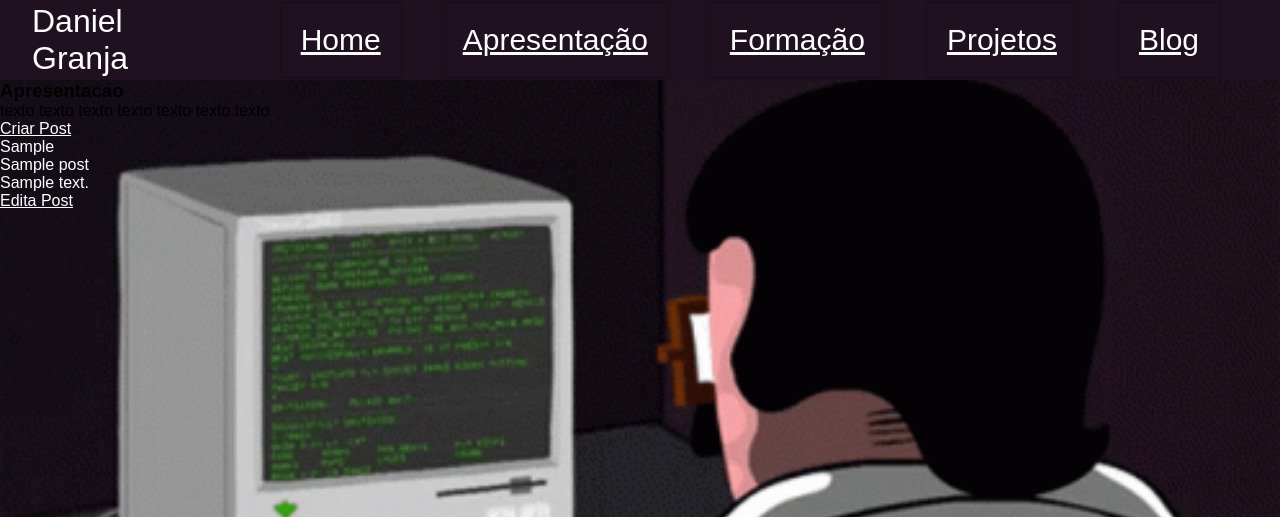
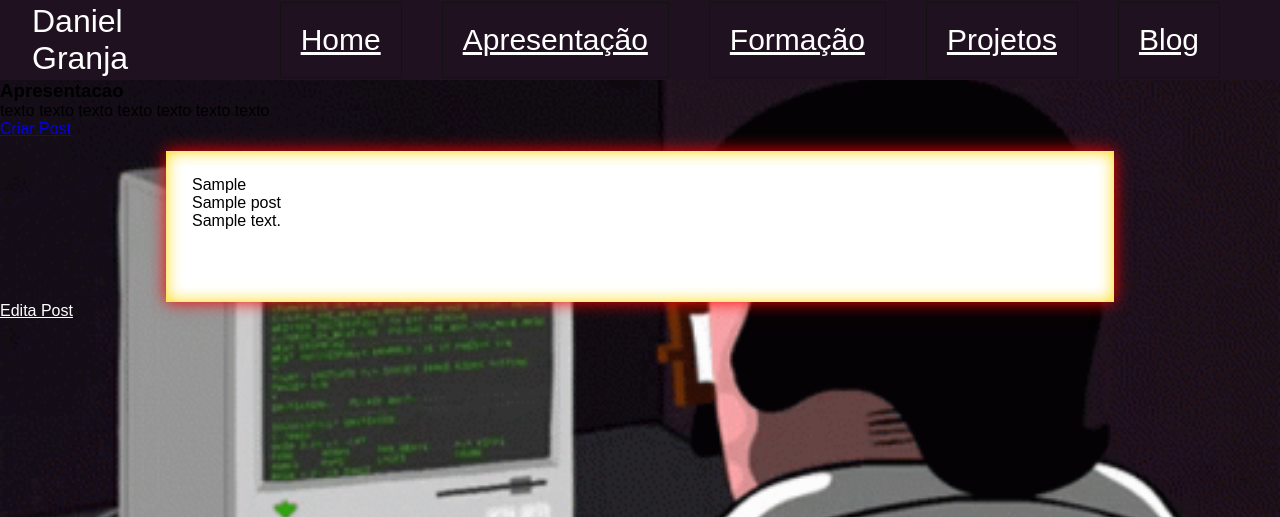
Before and after one commit to a22002469/projeto-Programa-ao-Web, a Django app: page /blog in a window 1280 px wide. Shown: the top 517 px of the page. Run offline with Django 4.2, Linux system fonts and the light colour scheme; tables that the repository leaves empty hold one stand-in row (values such as "Sample post").

Commit message:
Layout dos posts

```diff
--- a/lab8/portfolio/static/portfolio/css/estilos.css
+++ b/lab8/portfolio/static/portfolio/css/estilos.css
@@ -1,26 +1,54 @@
-        * {padding: 0;margin: 0;font-family: sans-serif;}
-        .background{
-                background-image: url("../images/coding.gif");background-size: cover; background-repeat: no-repeat;background-color:#201120FF ;
+* {
+    padding: 0;
+    margin: 0;
+    font-family: sans-serif;
 }
-        .left{display:flex;justify-content: space-between;font-size: 2em;padding: 1em; color: white}
-        .right{display:flex;justify-contents: space-between;font-size: 30px;padding: 20px;margin: 20px;}
+
+.background {
+    background-image: url("../images/coding.gif");
+    background-size: cover;
+    background-repeat: no-repeat;
+    background-color: #201120FF;
+}
+
+.left {
+    display: flex;
+    justify-content: space-between;
+    font-size: 2em;
+    padding: 1em;
+    color: white
+}
+
+.right {
+    display: flex;
+    justify-contents: space-between;
+    font-size: 30px;
+    padding: 20px;
+    margin: 20px;
+}
 
 
-        .rright{
+.rright {
     color: white;
     position: sticky;
-                display:flex;justify-contents: space-between;font-size: 30px;padding: 20px;margin: 20px;
-                        background:none;
+    display: flex;
+    justify-contents: space-between;
+    font-size: 30px;
+    padding: 20px;
+    margin: 20px;
+    background: none;
     border: solid 1px #121212;
     transition: color 200ms;
 }
-        .rright:is(:hover,:focus){
+
+.rright:is(:hover,:focus) {
     color: black;
 }
-        .rright::after{
+
+.rright::after {
     position: absolute;
     content: '';
-                inset:0;
+    inset: 0;
     z-index: -1;
 
     background-color: white;
@@ -30,10 +58,44 @@
     transition: transform 500ms;
 }
 
-        .rright:is(:hover,:focus)::after{
+.container {
+    display: block;
+    justify-content: center;
+
+}
+
+.container > div {
+    width: 70%;
+    padding: 2%;
+    margin-top: 1%;
+    margin-left: auto;
+    margin-right: auto;
+    background-color: white;
+    box-shadow: inset 0 0 1em gold, 0 0 1em red;
+    height: 100px;
+}
+
+.rright:is(:hover,:focus)::after {
     transform: scale(1);
 }
 
 
-        header{height: 10vh;background: #201120FF;color: blue;top: 0;display:flex;justify-content: space-between;align-items: center;}
-        footer{position: fixed;right: 0;bottom: 0;width: 100%;background-color: #201120FF;color: white;text-align: center;}
+header {
+    height: 10vh;
+    background: #201120FF;
+    color: blue;
+    top: 0;
+    display: flex;
+    justify-content: space-between;
+    align-items: center;
+}
+
+footer {
+    position: fixed;
+    right: 0;
+    bottom: 0;
+    width: 100%;
+    background-color: #201120FF;
+    color: white;
+    text-align: center;
+}
--- a/lab8/portfolio/templates/portfolio/blog.html
+++ b/lab8/portfolio/templates/portfolio/blog.html
@@ -5,22 +5,26 @@
 {% block main %}
 	<h3>Apresentacao</h3>
     <p>texto texto texto texto texto texto texto </p>
-    <a href="{% url 'portfolio:nova' %}" style="color: white">Criar Post</a>
+    <a href="{% url 'portfolio:nova' %}" >Criar Post</a>
+<div class="container">
     {% for posts in post %}
-    <p style="color: white">
+        <div>
+    <p >
     {{posts.autor }}
     </p>
 
-        <p style="color: white">
+        <p >
         {{ posts.titulo }}
         </p>
 
 
-        <p style="color: white">
+        <p >
         {{ posts.descricao }}
         </p>
+ </div>
 
         <a href="{% url 'portfolio:edita' posts.id %}" style="color: white">Edita Post</a>
+
     {% endfor %}
-
+</div>
 {% endblock main%}
```
Lines whose indentation alone changed are shown as unchanged.
